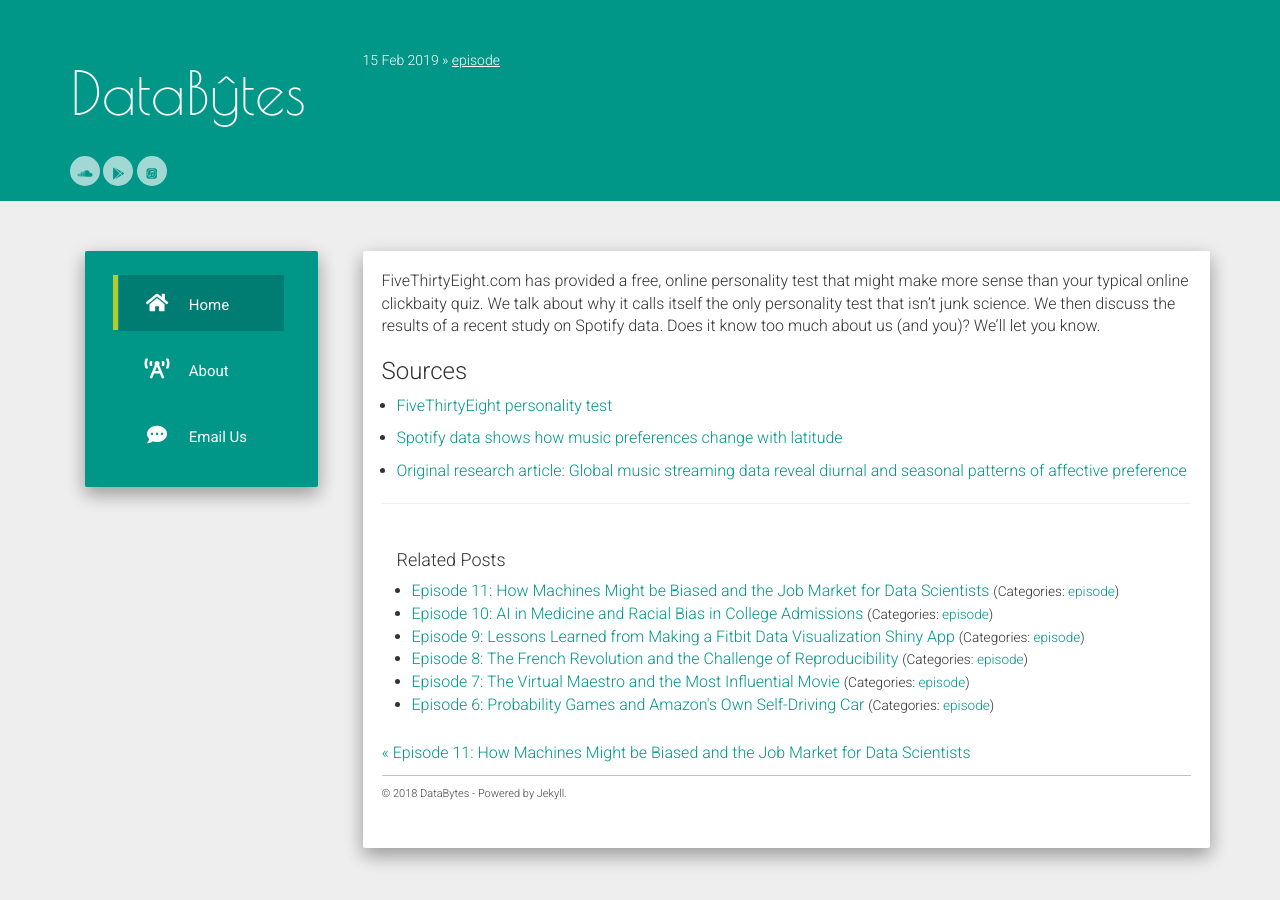
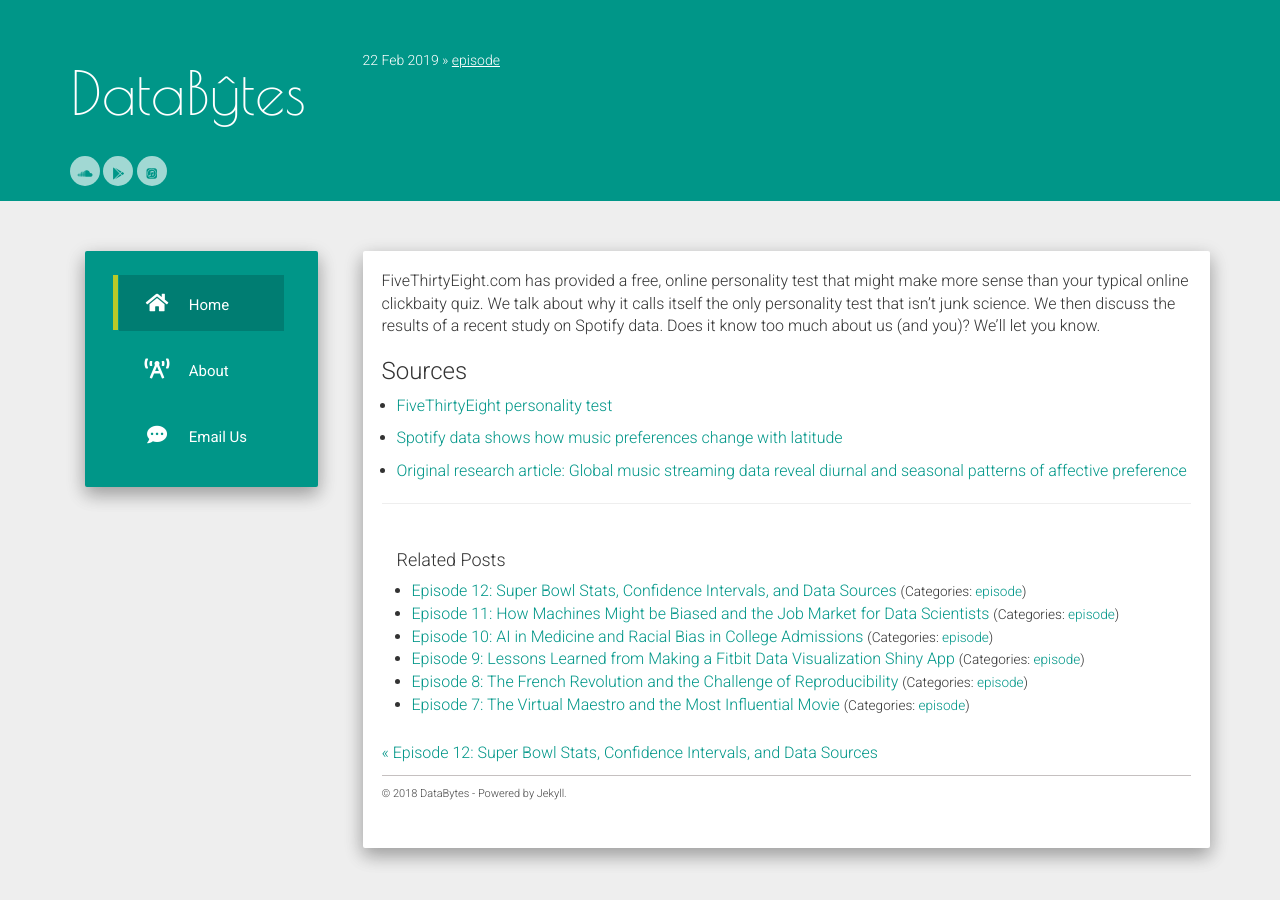
Before and after one commit to DataBytesPodcast/databytespodcast.github.io, a Jekyll site: the page built from _posts/2019-02-22-personality-test-spotify.md, in a window 1280 px wide. Built offline with Jekyll 4.4.1, drawn with Linux system fonts in a browser that asks for light colours; nearby versions of some CDN libraries; some of the changed lines change nothing that is shown.

Commit message:
Add new episode 13.

```diff
--- /dev/null
+++ b/_posts/2019-02-15-superbowl53-CI-datasources.md
@@ -0,0 +1,47 @@
+---
+layout: post
+title:  "Episode 12: Super Bowl Stats, Confidence Intervals, and Data Sources"
+date:   2019-02-15
+categories: episode
+---
+
+Three topics are featured in this episode: first, statistics about Super Bowl LIII, including what was in the bowls as the game happened; second, a fun activity for teaching confidence intervals; finally, we present some online sources for data.
+
+### Sources
+
+* [Super Bowl Food Statistics for 2019](https://www.drovers.com/article/super-bowl-food-statistics-2019)
+
+* [All the records set during Super Bowl 53](https://www.wusa9.com/article/sports/nfl/superbowl/all-the-records-set-during-super-bowl-53/507-c1b28a03-cb4a-4146-9240-5eecc78573ae)
+
+* [Americans to Eat More than 1.3 Billion Chicken Wings for Super Bowl](https://www.nationalchickencouncil.org/americans-to-eat-more-than-1-3-billion-chicken-wings-for-super-bowl/)
+
+* [Fewer consumers celebrating Valentine’s Day but those who do are spending more](https://nrf.com/media-center/press-releases/fewer-consumers-celebrating-valentines-day-those-who-do-are-spending)
+
+* [Twenty-Five Analogies for Explaining Statistical Concepts](https://amstat.tandfonline.com/doi/abs/10.1080/00031305.2012.752408)
+
+* [Enriching Students’ Conceptual Understanding of Confidence Intervals: An Interactive Trivia-Based Classroom Activity](https://amstat.tandfonline.com/doi/abs/10.1080/00031305.2017.1305294#.XF8aqc9KjOQ)
+
+
+### Questions for Confidence Interval Activity
+
+The questions below were asked in the podcast. The answers are provided in line. Answers that are not immediately obvious through a Google search are linked to their sources.
+
+1. What's the average distance from the Earth to Mars in kilometers?" [225 mil km](https://www.space.com/14729-spacekids-distance-earth-mars.html)
+
+2. What's the height of Denali (formerly Mt. McKinley) in feet? 20,310ft to 20,320 ft
+
+3. What's the minimum number of moves required to solve any Rubik's cube? 20.
+
+4. What year was the first toothpaste tube invented? 1873
+
+5. How many men signed the Declaration of Independence? 56
+
+6. How many milligrams of caffeine on average are in a shot of Starbucks espresso? 89 mg
+
+7. What percentage of American adults is estimated to own a smartphone , as of 2018? [81%](http://www.pewglobal.org/2019/02/05/smartphone-ownership-is-growing-rapidly-around-the-world-but-not-always-equally/)
+
+8. What is the greatest amount of snow to fall in a single US location over 24 hour period, in inches? 75.8"
+
+9. In 2017, how much beef did Americans consume per person on average (in lbs)? [56.9 lbs](https://www.nationalchickencouncil.org/about-the-industry/statistics/per-capita-consumption-of-poultry-and-livestock-1965-to-estimated-2012-in-pounds/)
+
+10. As of Feb 1, 2019, how many bitcoins are there in circulation? [17,516,000](https://www.blockchain.com/en/charts/total-bitcoins)
--- a/_posts/2019-02-15-personality-test-spotify.md
+++ b/_posts/2019-02-22-personality-test-spotify.md
@@ -1,7 +1,7 @@
 ---
 layout: post
-title:  "Episode 12: A Personality Test that Makes Sense and What Does Spotify Know?"
-date:   2019-02-15
+title:  "Episode 13: A Personality Test that Makes Sense and What Does Spotify Know?"
+date:   2019-02-22
 categories: episode
 ---
 
```
